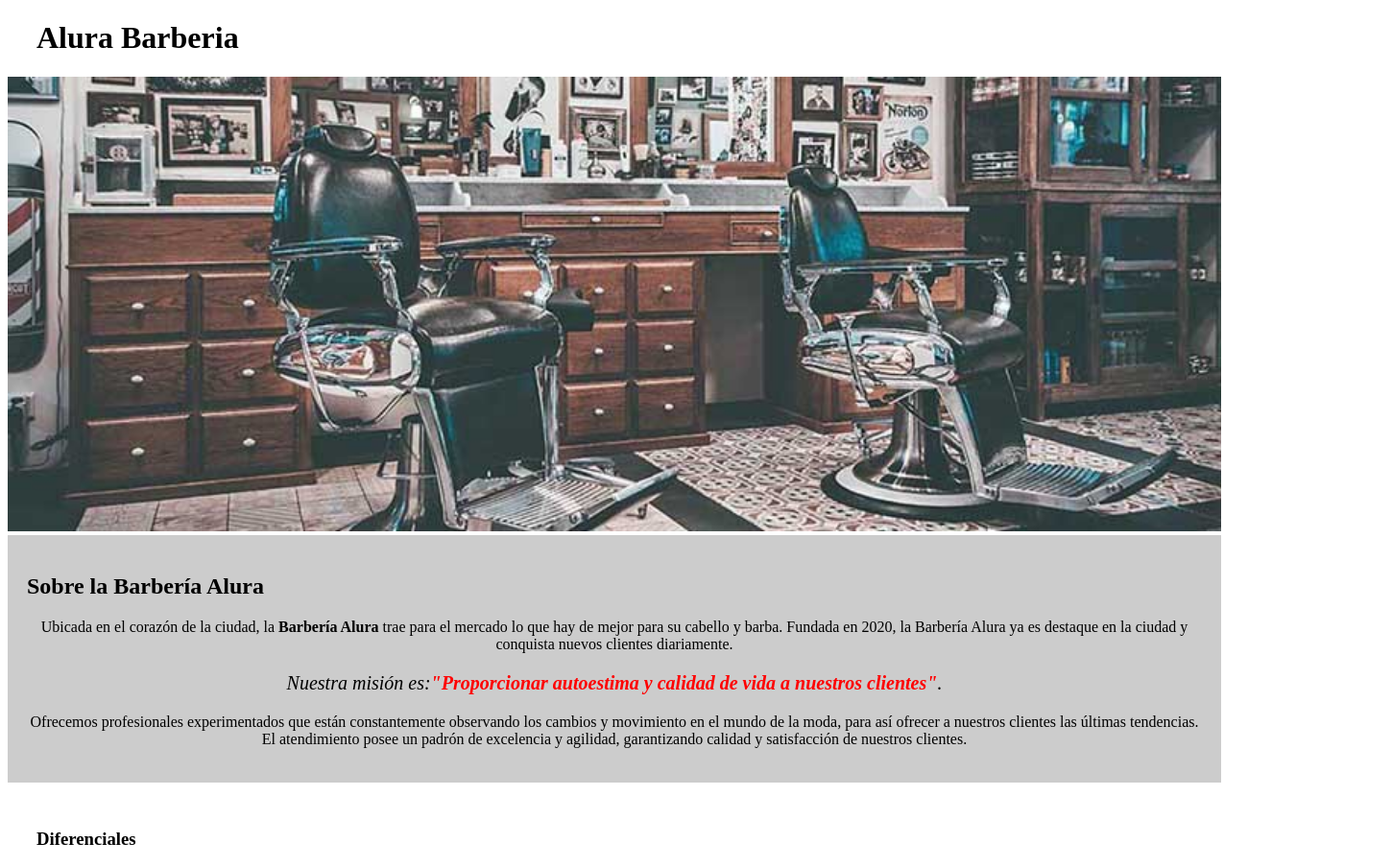
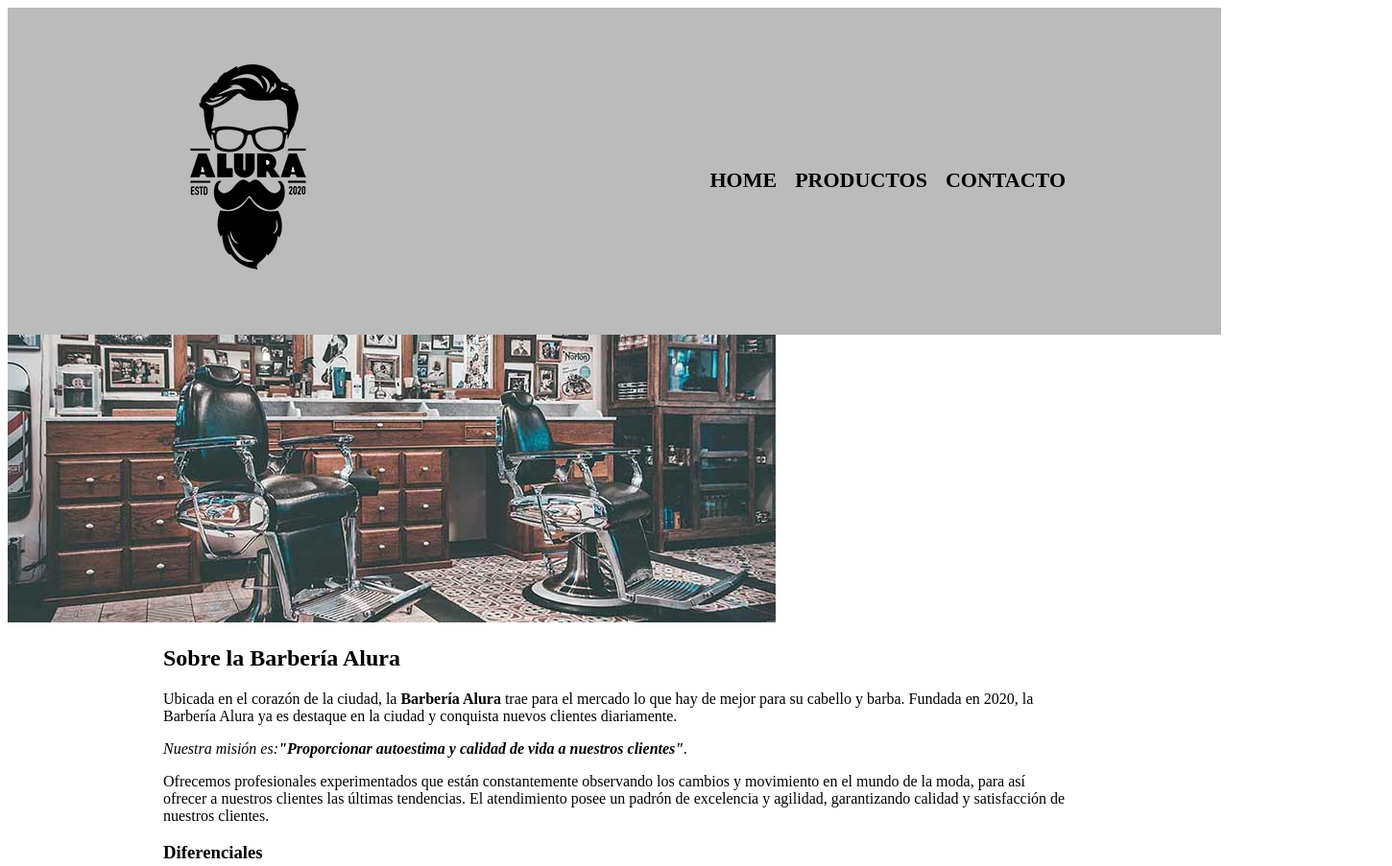
Before and after one commit to KevinPlucci/barberia-web, a plain HTML site: page index.html in a window 1280 px wide. Shown: the top 903 px of the page at 96% size, 1450 px wide, since content can reach past the window. Drawn offline with Linux system fonts and the light colour scheme.

Commit message:
Rehaciendo la pagina

```diff
--- a/index.html
+++ b/index.html
@@ -7,21 +7,31 @@
         <meta charset="utf-8">
         <title>Barbería Alura</title>
 
-        <link rel="stylesheet" href="style-home.css">
+        <link rel="stylesheet" href="style.css">
 
     </head>
 
     <body>
 
         <div>
-           <header>
-                <h1 class="titulo-principal">Alura Barberia</h1>
-           </header>
+            <header>
+                <div class="caja">
+                    <h1><img src="imagenes/logo.png"></h1>
+                    <nav>
+                        <ul>
+                            <li><a href="index.html">Home</a></li>
+                            <li><a href="productos.html">Productos</a></li>
+                            <li><a href="contacto.html">Contacto</a></li>
+                        </ul>
+                    </nav>
+                </div>
+            </header>
         </div>
 
         <img id="banner" src="banner/banner.jpg">
 
-        <div class="principal">
+        <main>
+        <section class="principal">
             <h2 class="titulo-centralizado">Sobre la Barbería Alura</h2>
 
             <p>Ubicada en el corazón de la ciudad, la <strong>Barbería Alura</strong> trae para el mercado lo que hay de mejor para su cabello y barba. Fundada en 2020, la Barbería Alura ya es destaque en la ciudad y conquista nuevos clientes diariamente.</p>
@@ -30,10 +40,10 @@
 
             <p>Ofrecemos profesionales experimentados que están constantemente observando los cambios y movimiento en el mundo de la moda, para así ofrecer a nuestros clientes las últimas tendencias. El atendimiento posee un padrón de excelencia y agilidad, garantizando calidad y satisfacción de nuestros clientes.</p>
 
-        </div>
+        </section>
 
 
-        <div class="diferenciales">
+        <section class="diferenciales">
 
             <h3>Diferenciales</h3>
 
@@ -47,7 +57,15 @@
 
             <img src="diferenciales/diferenciales.jpg" class="i">
 
-        </div>
+        </section>
+        </main>
+
+
+        <footer>
+            <img src="imagenes/logo-blanco.png">
+            <p class="copyright">
+                &copy Copyright  Barberia Alura - 2020</p>
+        </footer>
 
     </body>
 </html>
```
